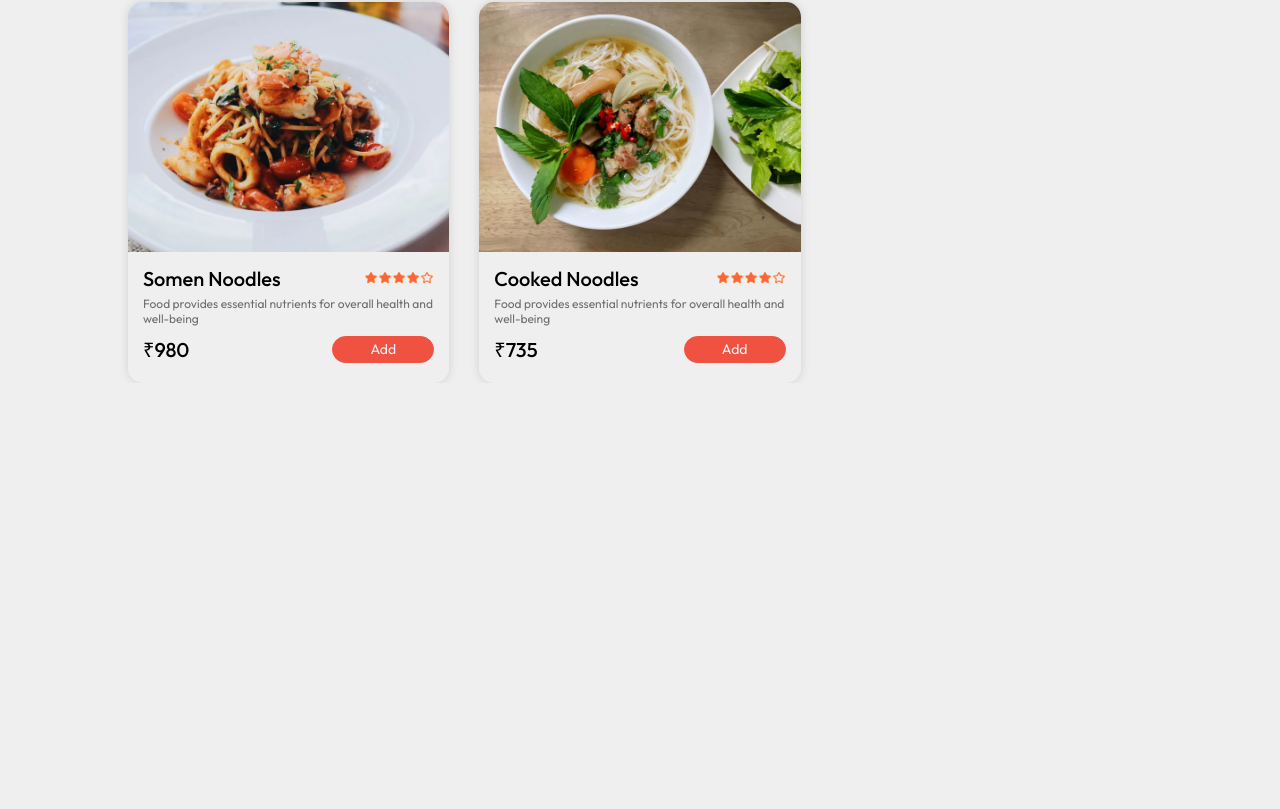
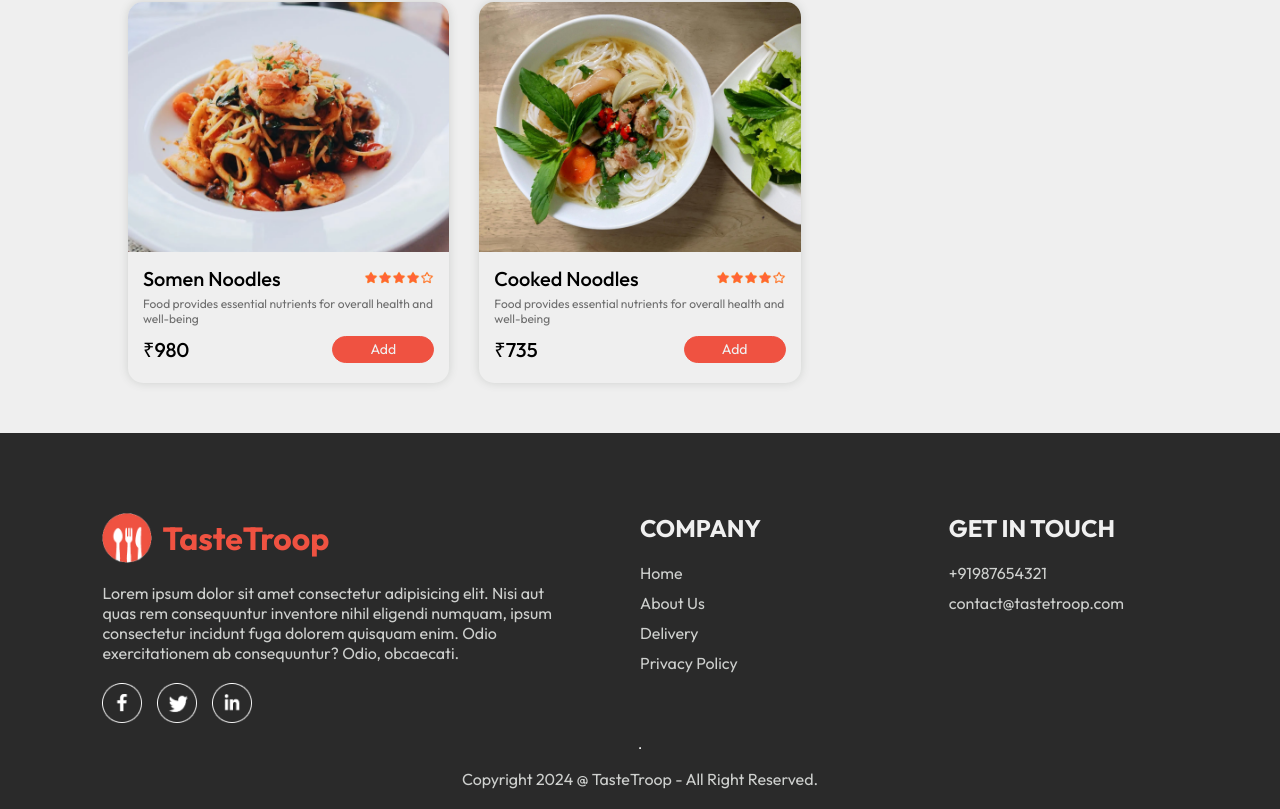
Before and after one commit to TheCyberAtom/TasteTroop, a React (Vite) app in the folder frontend/: page / in a window 1280 px wide. Shown: the part 5368-6177 px from the top of the page. Before the commit the page ends 5751 px from the top, so only its background shows below. Built offline with nearby package versions, Linux system fonts and the light colour scheme.

Commit message:
Footer section

```diff
--- a/frontend/src/App.jsx
+++ b/frontend/src/App.jsx
@@ -1,21 +1,25 @@
-import React from 'react'
-import Navbar from './components/Navbar/Navbar';
-import { Route, Routes } from 'react-router-dom';
+import React from "react";
+import Navbar from "./components/Navbar/Navbar";
+import { Route, Routes } from "react-router-dom";
 import Home from "./pages/Home/Home";
 import Cart from "./pages/Cart/Cart";
 import Order from "./pages/Order/Order";
+import Footer from "./components/Footer/Footer";
 
 const App = () => {
   return (
-    <div className='app'>
-      <Navbar />
-      <Routes>
-        <Route path='/' element={<Home />} />
-        <Route path='/cart' element={<Cart />} />
-        <Route path='/order' element={<Order />} />
-      </Routes>
-    </div>
-  )
-}
+    <>
+      <div className="app">
+        <Navbar />
+        <Routes>
+          <Route path="/" element={<Home />} />
+          <Route path="/cart" element={<Cart />} />
+          <Route path="/order" element={<Order />} />
+        </Routes>
+      </div>
+      <Footer />
+    </>
+  );
+};
 
 export default App;
--- a/frontend/src/components/DisplayFood/DisplayFood.css
+++ b/frontend/src/components/DisplayFood/DisplayFood.css
@@ -1,5 +1,5 @@
 .display-food{
-    margin-top: 30px;
+    margin: 30px 0px;
 }
 
 .display-food h2{
--- a/frontend/src/components/DisplayFood/DisplayFood.jsx
+++ b/frontend/src/components/DisplayFood/DisplayFood.jsx
@@ -3,13 +3,14 @@
 import { StoreContext } from "../../context/StoreContext";
 import FoodItem from "../FoodItem/FoodItem";
 
-const DisplayFood = () => {
+const DisplayFood = ({ category }) => {
   const { food_list } = useContext(StoreContext);
   return (
     <div className="display-food" id="display-food">
       <h2>Top Dishes near you</h2>
       <div className="display-food-list">
         {food_list.map((item, index) => {
+          if (category === "all" || category === item.category) {
             return (
               <FoodItem
                 key={index}
@@ -20,6 +21,7 @@
                 image={item.image}
               />
             );
+          }
         })}
       </div>
     </div>
--- /dev/null
+++ b/frontend/src/components/Footer/Footer.css
@@ -0,0 +1,55 @@
+.footer {
+    color: var(--light-grey);
+    background-color: var(--text-primary);
+    display: flex;
+    flex-direction: column;
+    align-items: center;
+    gap: 20px;
+    padding: 20px 8vw;
+    padding-top: 80px;
+    margin-top: 50px;
+}
+
+.footer-content {
+    width: 100%;
+    display: grid;
+    grid-template-columns: 2fr 1fr 1fr;
+    gap: 80px;
+}
+
+.footer-content-left,
+.footer-content-center,
+.footer-content-right {
+    display: flex;
+    flex-direction: column;
+    align-items: start;
+    gap: 20px;
+}
+
+.footer-brand{
+    display: flex;
+    align-items: center;
+    gap: 10px;
+}
+
+.footer-brand img{
+    width: 50px;
+}
+
+.footer-brand h1{
+    color: var(--brand-color);
+}
+
+.footer-content-left li, .footer-content-right li, .footer-content-center li{
+    list-style: none;
+    margin-bottom: 10px;
+}
+
+.footer-content-right h2, .footer-content-center h2{
+    color: var(--text-secondary);
+}
+
+.footer-social-icons img{
+    width: 40px;
+    margin-right: 15px;
+}
--- /dev/null
+++ b/frontend/src/components/Footer/Footer.jsx
@@ -0,0 +1,51 @@
+import React from "react";
+import "./Footer.css";
+import { assets } from "../../assets/assets";
+
+const Footer = () => {
+  return (
+    <div className="footer" id="footer">
+      <div className="footer-content">
+        <div className="footer-content-left">
+          <div className="footer-brand">
+            <img src={assets.logoWhite} alt="app-logo" />
+            <h1>TasteTroop</h1>
+          </div>
+          <p>
+            Lorem ipsum dolor sit amet consectetur adipisicing elit. Nisi aut
+            quas rem consequuntur inventore nihil eligendi numquam, ipsum
+            consectetur incidunt fuga dolorem quisquam enim. Odio exercitationem
+            ab consequuntur? Odio, obcaecati.
+          </p>
+          <div className="footer-social-icons">
+            <img src={assets.facebook_icon} alt="" />
+            <img src={assets.twitter_icon} alt="" />
+            <img src={assets.linkedin_icon} alt="" />
+          </div>
+        </div>
+        <div className="footer-content-center">
+          <h2>COMPANY</h2>
+          <ul>
+            <li>Home</li>
+            <li>About Us</li>
+            <li>Delivery</li>
+            <li>Privacy Policy</li>
+          </ul>
+        </div>
+        <div className="footer-content-right">
+          <h2>GET IN TOUCH</h2>
+          <ul>
+            <li>+91987654321</li>
+            <li>contact@tastetroop.com</li>
+          </ul>
+        </div>
+      </div>
+      <hr />
+      <p className="footer-copyright">
+        Copyright 2024 @ TasteTroop - All Right Reserved.
+      </p>
+    </div>
+  );
+};
+
+export default Footer;
```
Lines whose indentation alone changed are shown as unchanged.
